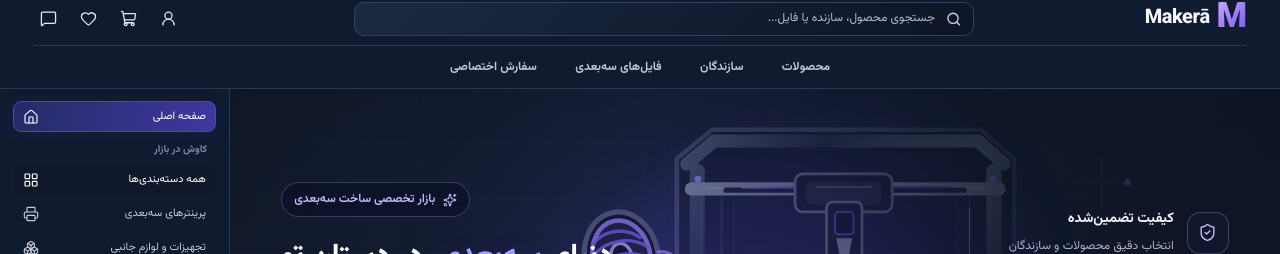
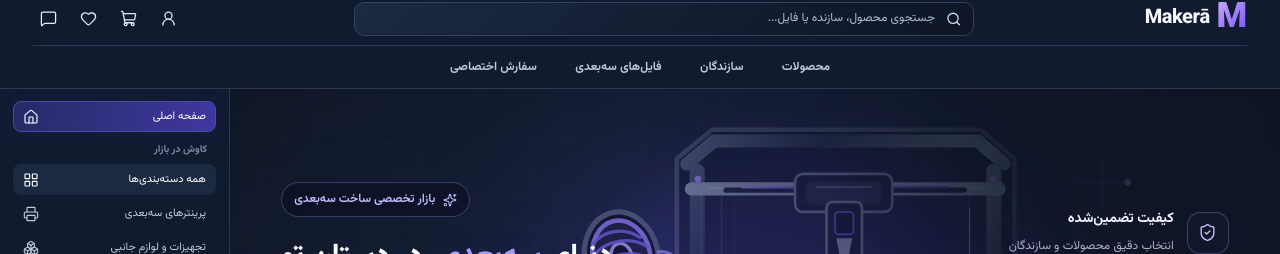
Before and after one commit to ParisaAtaee2000/web-projects, a React (Vite) app in the folder 3d-marketplace/: page / in a window 1280 px wide. In both pictures the pointer is over the link "همه دسته‌بندی‌ها". Shown: the top 254 px of the page. Built offline with nearby package versions, Linux system fonts and the light colour scheme.

Commit message:
Finish surface color consistency for lighter dark theme

```diff
--- a/3d-marketplace/src/components/sidebar/sidebar.css
+++ b/3d-marketplace/src/components/sidebar/sidebar.css
@@ -54,7 +54,7 @@
   box-shadow: 0 3px 12px #25206655;
 }
 .sidebar-item:hover:not(.is-active) {
-  background: #10182b;
+  background: #1B2941;
   color: #fff;
 }
 .seller-card {
```
